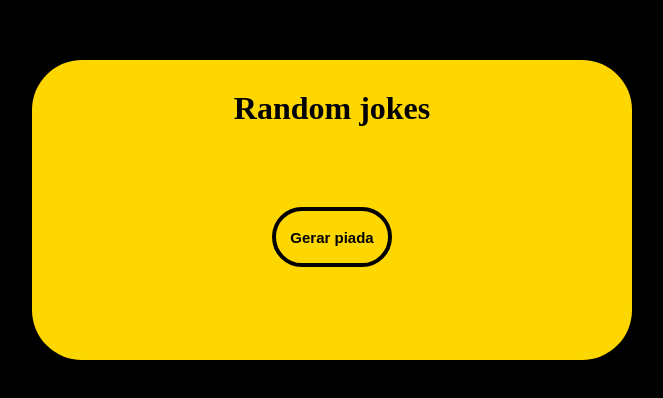
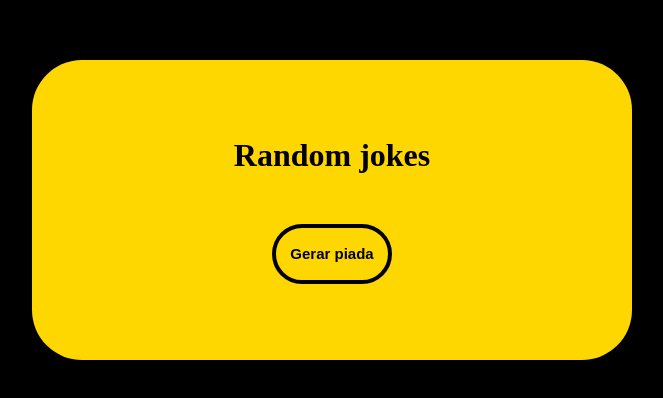
Before and after one commit to rochamariza/random-jokes-test, a plain HTML site: page index.html in a window 1280 px wide. Shown: the part 190-588 px from the top of the page, without its empty margins (308-971 px from the left). Drawn offline with Linux system fonts and the light colour scheme.

Commit message:
style change

```diff
--- a/assets/CSS/style.css
+++ b/assets/CSS/style.css
@@ -15,6 +15,7 @@ body{
     display: flex;
     flex-direction: column;
     align-items: center;
+    justify-content: center;
     background-color: gold;
     height: 300px;
     width: 600px;
@@ -22,7 +23,7 @@ body{
 }
 .container h1{
     text-align: center;
-    margin-block: 30px;
+    margin-block: 20px;
 }
 .container button[type="submit"]{
     width: 120px;
@@ -35,7 +36,8 @@ body{
     font-weight: 600;
     font-size: 15px;
     text-align: center;
-    margin-top: 40px;
+    margin-top: 20px;
+    margin-bottom: 20px;
 }
 .container button[type="submit"]:hover{
     background-color: black;
@@ -47,6 +49,7 @@ body{
 .container p{
     margin-bottom: 5px;
     text-align: center;
+    margin-inline: 20px;
 }
 .piada{
     font-weight: 600;
```
